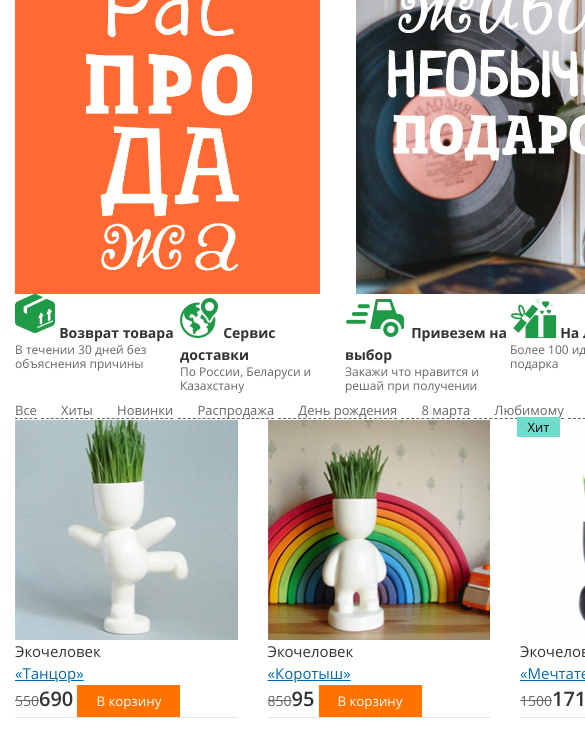
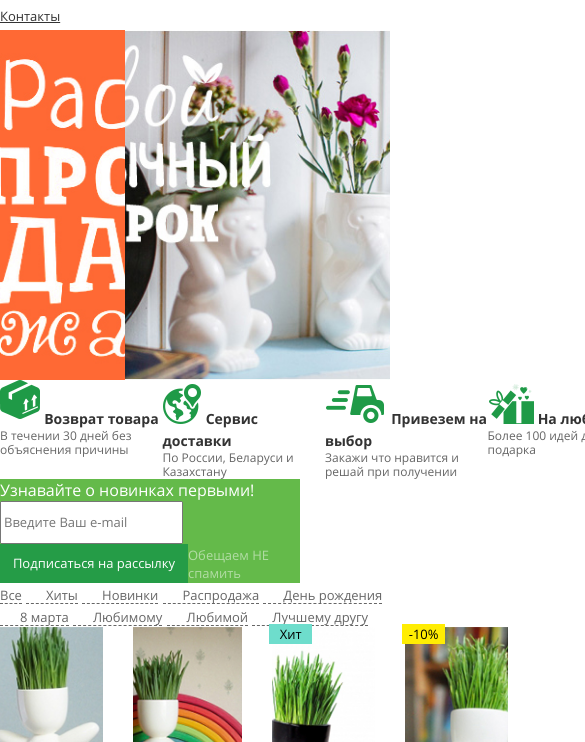
Before and after one commit to SimaDmtr/Eco, a plain HTML site: page main.html in a window 390 px wide. Shown: the part 210-952 px from the top of the page, 585 px wide, since content can reach past the window. Drawn offline with Linux system fonts and the light colour scheme; files whose address does not match are found by name.

Commit message:
добавил файл js

```diff
--- a/css/style.css
+++ b/css/style.css
@@ -330,14 +330,20 @@ footer{
 .sale {
     width: 305px;
     height: 360px;
+    background-size: cover;
+    background-position: center;
 }
 .slider {
     width: 640px;
     height: 360px;
+    background-size: cover;
+    background-position: center;
 }
 .catalog .card .img {
     width: 100%;
     height: 220px;
+    background-size: cover;
+    background-position: center;
 }
 .socialItem {
     height: 400px;
@@ -501,3 +507,45 @@ header .phone:hover{
 .subscribe input:focus{
     border: 1px solid #64ba4a;
 }
+
+@media (max-width: 1199px){
+    .container{
+        width: 950px;
+        padding: 0;
+    }
+    .sale{
+        height: 350px;
+        width: 295px;
+    }
+    .slider{
+        height: 350px;
+        width: 625px;
+    }
+    .advantages{
+        width: 650px;
+    }
+    .subscribe{
+        width: 300px;
+    }
+    .card img{
+        height: 215px;
+    }
+    .socials{
+        display: none;
+    }
+}
+@media (max-width: 991px) {
+    .container{
+        width: 750px;
+    }
+}
+
+@media (max-width: 767px) {
+    .container{
+        width: 100%;
+    }
+}
+
+@media (max-width: 479px) {
+
+}
--- a/main.html
+++ b/main.html
@@ -2,10 +2,12 @@
 <html lang="ru">
 <head>
     <meta charset="UTF-8">
+    <meta name="viewport" content="width=device-width, initial-scale=1.0">
     <title>Эко</title>
     <link rel="stylesheet" href="fonts/stylesheet.css">
     <link rel="stylesheet" href="fonts/icomoon/style.css">
     <link rel="stylesheet" href="css/style.css">
+    <script src="js/script.js"></script>
 </head>
 <body>
 <!--Шапка сайта -->
```
Also changed, not shown: js/script.js (added).
